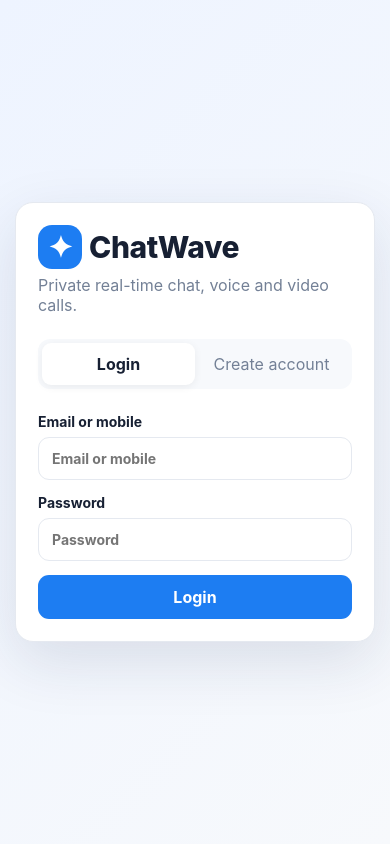
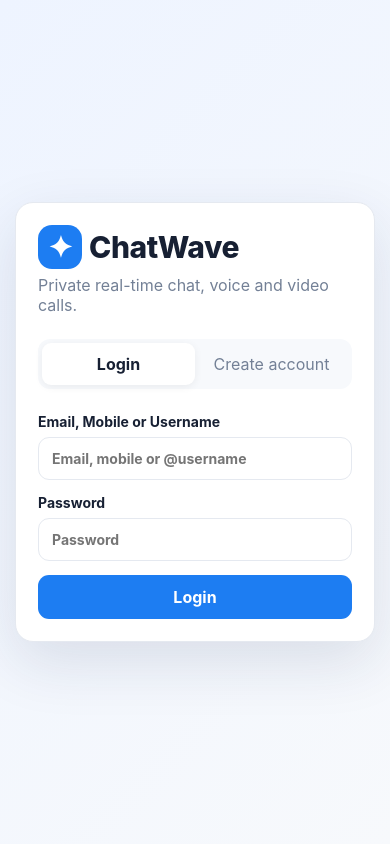
Before and after one commit to araj84129-ankit/telegrap, a Flask app: page / in a window 390 px wide. Run offline with Flask 3, Linux system fonts and the light colour scheme; some libraries are stand-ins or nearby versions.

Commit message:
Fix: login now works with email, mobile, OR username

```diff
--- a/app.py
+++ b/app.py
@@ -612,41 +612,32 @@ def login():
 
     data = request.get_json(silent=True) or {}
 
-    identifier = data.get(
-        "identifier",
-        ""
-    ).strip()
-
-    password = data.get(
-        "password",
-        ""
-    )
+    identifier = data.get("identifier", "").strip()
+    password   = data.get("password", "")
 
     if not identifier or not password:
         return jsonify({
-            "error": "Email/mobile and password are required."
+            "error": "Email/mobile/username and password are required."
         }), 400
 
     normalized = identifier.lower()
 
+    # Try email, phone, OR username
     user = User.query.filter(
         db.or_(
-            User.email == normalized,
-            User.phone == normalize_phone(identifier),
+            User.email    == normalized,
+            User.phone    == normalize_phone(identifier),
+            User.username == normalized,
         )
     ).first()
 
-    if not user or not check_password_hash(
-        user.password_hash,
-        password
-    ):
+    if not user or not check_password_hash(user.password_hash, password):
         return jsonify({
             "error": "Invalid login details."
         }), 401
 
     user.online_status = True
     user.last_seen = utc_now()
-
     db.session.commit()
 
     session.clear()
--- a/templates/index.html
+++ b/templates/index.html
@@ -91,8 +91,8 @@
         <!-- LOGIN -->
         <form id="login-form" class="auth-form">
             <label>
-                Email or mobile
-                <input id="login-identifier" required autocomplete="username" placeholder="Email or mobile">
+                Email, Mobile or Username
+                <input id="login-identifier" required autocomplete="username" placeholder="Email, mobile or @username">
             </label>
             <label>
                 Password
```
